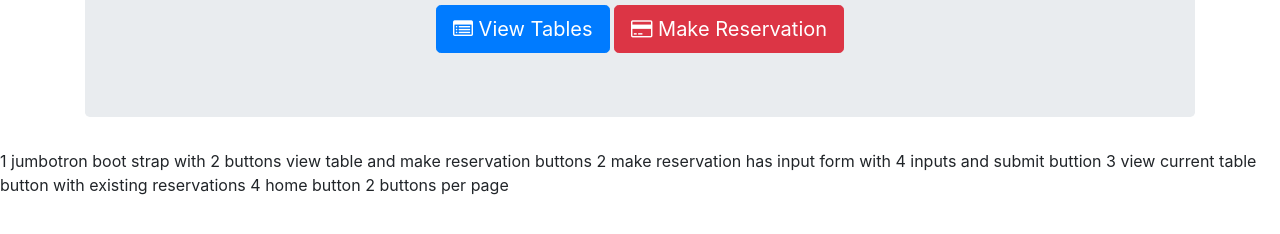
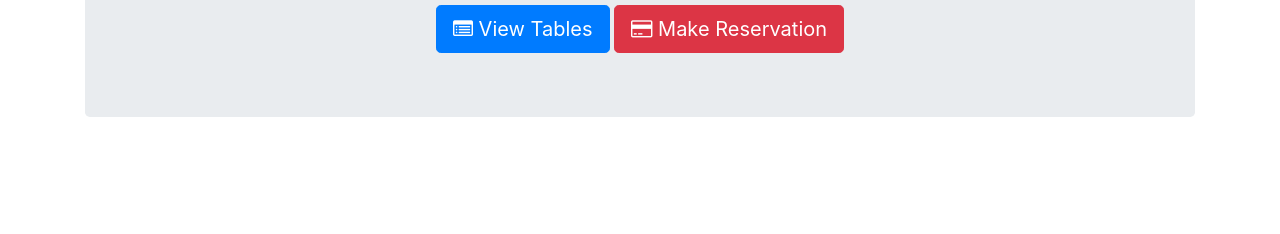
Before and after one commit to sboulom/Hot-Restaurant, a website: page index.html in a window 1280 px wide. Shown: the part 212-446 px from the top of the page. Drawn offline with nearby package versions, Linux system fonts and the light colour scheme.

Commit message:
minor tweaks

```diff
--- a/index.html
+++ b/index.html
@@ -29,12 +29,3 @@
 
 
 </html>
-
-
-1 jumbotron boot strap with 2 buttons view table and make reservation buttons
-
-2 make reservation has input form with 4 inputs and submit buttion
-
-3 view current table button with existing reservations
-
-4 home button 2 buttons per page
```
Also changed, not shown: input.html (+2 -1 lines), tables.html (+4 -1 lines).
